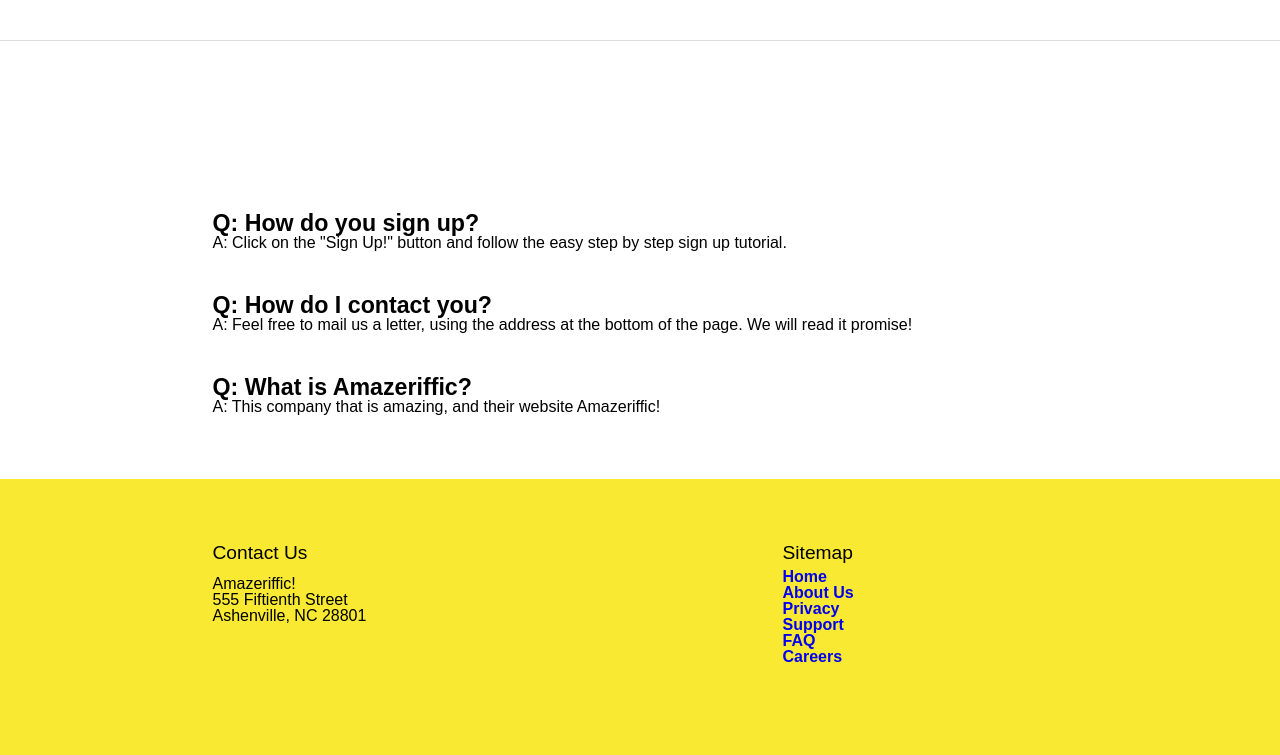
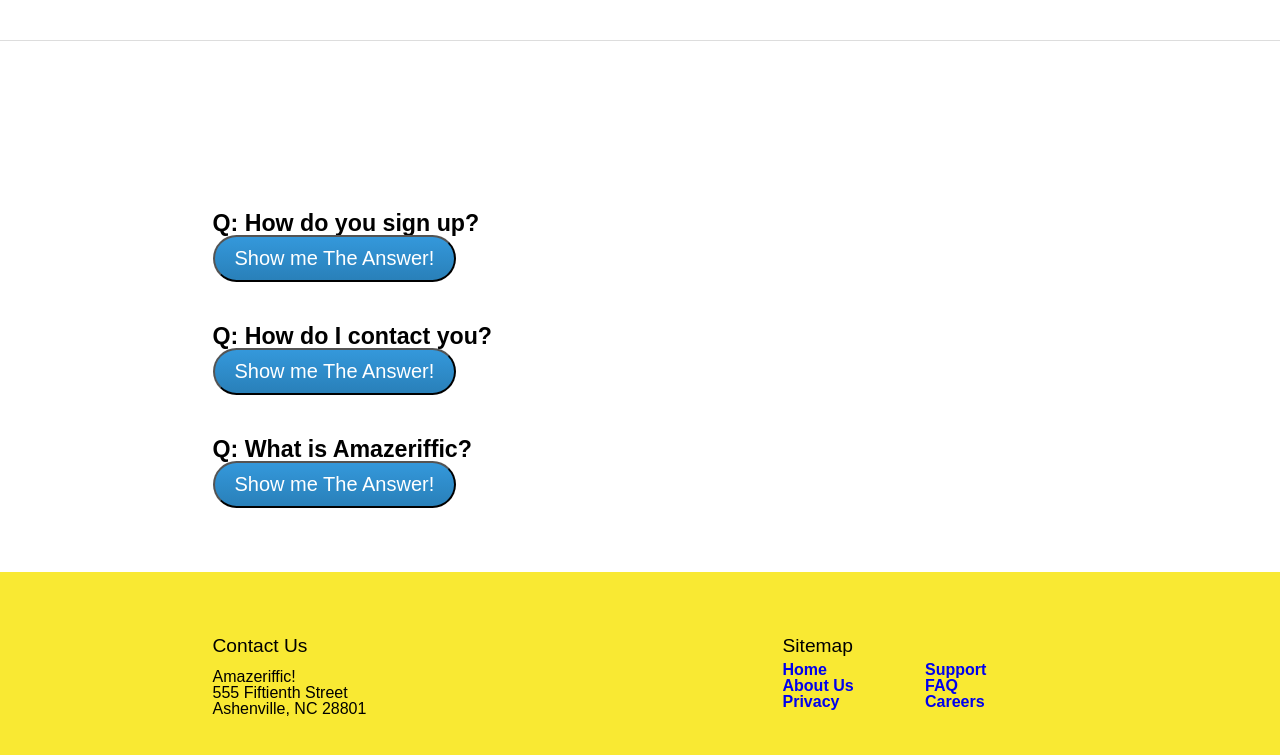
Before and after one commit to Bmdegarimore/Amazerrific, a plain HTML site: page faq.html in a window 1280 px wide. Shown: the part 97-852 px from the top of the page. Before the commit the page ends 826 px from the top, so only its background shows below. Drawn offline with nearby package versions, Linux system fonts and the light colour scheme.

Commit message:
Added Javascript to FAQ Page
Added separate JS file for FAQ. Toggle answers on page with button

```diff
--- a/faq.html
+++ b/faq.html
@@ -22,16 +22,29 @@
 	<main>
 		<div class="container">
 		<div class="center">
-		<h2>Q: How do you sign up?</h2>
-		<p>A: Click on the "Sign Up!" button and follow the easy step by step sign up tutorial.</p>
 
-		<h2>Q: How do I contact you?</h2>
-		<p>A: Feel free to mail us a letter, using the address at the bottom of the page. We will read it promise!</p>
+		<h2 class="Q">Q: How do you sign up?</h2>
+		<button onclick="toggleContent1()">Show me The Answer!</button>
+		<div ID="content1" style="display:none;">
+		<h3 class="A">A: Click on the "Sign Up!" button and follow the easy step by step sign up tutorial.</h3>
+		</div>
 
-		<h2>Q: What is Amazeriffic?</h2>
-		<p>A: This company that is amazing, and their website Amazeriffic!</p>
+		<h2 class="Q">Q: How do I contact you?</h2>
+		<button onclick="toggleContent2()">Show me The Answer!</button>
+		<div ID="content2" style="display:none;">
+		<h3 class="A">A: Feel free to mail us a letter, using the address at the bottom of the page. We will read it promise!</h3>
+		</div>
+
+		<h2 class="Q">Q: What is Amazeriffic?</h2>
+		<button onclick="toggleContent3()">Show me The Answer!</button>
+		<div ID="content3" style="display:none;">
+		<h3 class="A">A: This company that is amazing, and their website Amazeriffic!</h3>
+		</div>
+
 		</div>
 		</div>
+
+
 	</main>
 	<footer>
 		<div class="container">
@@ -49,6 +62,8 @@
 				<li><a href="index.html">Home</a></li>
 				<li><a href="#">About Us</a></li>
 				<li><a href="#">Privacy</a></li>
+				</ul>
+				<ul>
 				<li><a href="#">Support</a></li>
 				<li><a href="faq.html">FAQ</a></li>
 				<li><a href="#">Careers</a></li>
@@ -56,6 +71,7 @@
 		</div>
 	</div>
 	</footer>
-
+<script src="http://ajax.googleapis.com/ajax/libs/jquery/1.11.1/jquery.min.js"></script>
+<script src="javascript/app2.js"></script>
 </body>
 </html>
--- /dev/null
+++ b/javascript/app2.js
@@ -0,0 +1,33 @@
+/********************************
+* Brandon Degarimore
+* IT 328
+* Amazeriffic FAQ JavaScript
+* Revision v3
+********************************/
+
+
+	function toggleContent1() {
+		  // Get the DOM reference
+		  var contentId = document.getElementById("content1");
+		  // Toggle
+		  contentId.style.display == "none" ? contentId.style.display = "block" :
+		contentId.style.display = "none";
+	};
+
+	function toggleContent2() {
+		  // Get the DOM reference
+		  var contentId = document.getElementById("content2");
+		  // Toggle
+		  contentId.style.display == "none" ? contentId.style.display = "block" :
+		contentId.style.display = "none";
+	};
+
+	function toggleContent3() {
+		  // Get the DOM reference
+		  var contentId = document.getElementById("content3");
+		  // Toggle
+		  contentId.style.display == "none" ? contentId.style.display = "block" :
+		contentId.style.display = "none";
+	};
+
+$(document).ready(main);
--- a/style.css
+++ b/style.css
@@ -139,3 +139,29 @@ ul{
 	background: white;
 	margin: 5px 5px 15px 0;
 }
+
+#showhide{
+	display: none;
+}
+button{
+	 background: #3498db;
+  background-image: -webkit-linear-gradient(top, #3498db, #2980b9);
+  background-image: -moz-linear-gradient(top, #3498db, #2980b9);
+  background-image: -ms-linear-gradient(top, #3498db, #2980b9);
+  background-image: -o-linear-gradient(top, #3498db, #2980b9);
+  background-image: linear-gradient(to bottom, #3498db, #2980b9);
+  -webkit-border-radius: 28;
+  -moz-border-radius: 28;
+  border-radius: 28px;
+  font-family: Arial;
+  color: #ffffff;
+  font-size: 20px;
+  padding: 10px 20px 10px 20px;
+  text-decoration: none;
+}
+p.A{
+	margin-top: 5%;
+}
+h3{
+	color: green;
+}
```
